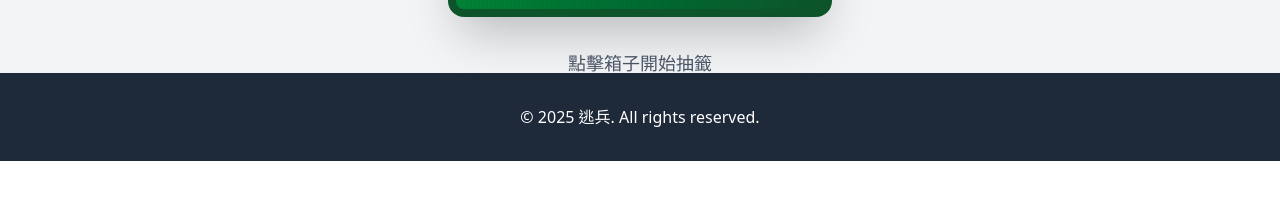
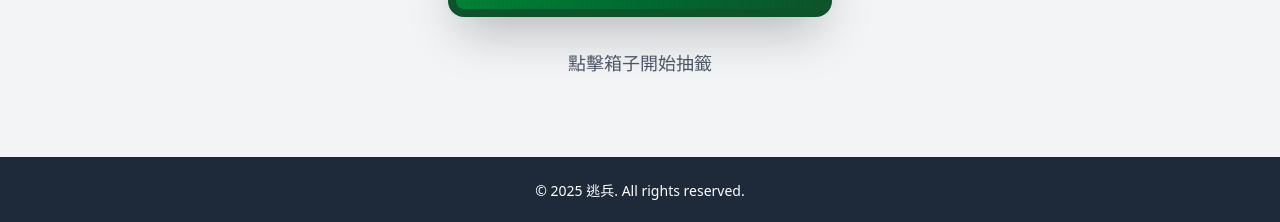
Before and after one commit to Ynn622/Deserter, a Vue app in the folder frontend/: page /lottery in a window 1280 px wide. Shown: the part 723-945 px from the top of the page. Before the commit the page ends 884 px from the top, so only its background shows below. Built offline with nearby package versions, Linux system fonts and the light colour scheme; no server answers.

Commit message:
[modify] footer變短＆響應式優化

```diff
--- a/frontend/src/pages/AboutPage.vue
+++ b/frontend/src/pages/AboutPage.vue
@@ -1,9 +1,10 @@
 <template>
-    <div class="min-h-screen bg-gray-100">
+    <div class="min-h-screen bg-gray-100 flex flex-col">
         <Nav />
 
         <PageHeader title="關於我們" description="您的畫面無法顯示，因為我們怕被抓走～～" />
-
+        <main class="py-12 lg:py-20 flex-1">
+        </main>
         <AppFooter />
     </div>
 </template>
--- a/frontend/src/pages/DeserterDetailPage.vue
+++ b/frontend/src/pages/DeserterDetailPage.vue
@@ -1,8 +1,8 @@
 <template>
-  <div class="min-h-screen bg-gray-100">
+  <div class="min-h-screen bg-gray-100  flex flex-col">
     <Nav />
 
-    <main class="pb-4">
+    <main class="pb-4 flex-1">
       <div class="container mx-auto p-4 lg:py-6">
         <div class="max-w-7xl mx-auto">
           <!-- 返回按鈕 -->
--- a/frontend/src/pages/LotteryPage.vue
+++ b/frontend/src/pages/LotteryPage.vue
@@ -1,5 +1,5 @@
 <template>
-  <div class="min-h-screen bg-gray-100">
+  <div class="min-h-screen bg-gray-100 flex flex-col">
     <Nav />
 
     <PageHeader
@@ -8,7 +8,7 @@
     />
 
     <!-- Lottery Section -->
-    <main class="py-12 lg:py-20 h-[calc(65vh)]">
+    <main class="py-12 lg:py-20 flex-1">
       <div class="container mx-auto px-4">
         <div class="max-w-2xl lg:max-w-4xl mx-auto">
 
--- a/frontend/src/pages/components/AppFooter.vue
+++ b/frontend/src/pages/components/AppFooter.vue
@@ -1,7 +1,7 @@
 <template>
-  <footer class="bg-gray-800 text-white py-8">
+  <footer class="bg-gray-800 text-white py-6">
     <div class="container mx-auto px-4 text-center">
-      <p class="text-sm lg:text-base">
+      <p class="text-xs lg:text-sm">
         © 2025 逃兵. All rights reserved.
       </p>
     </div>
```
